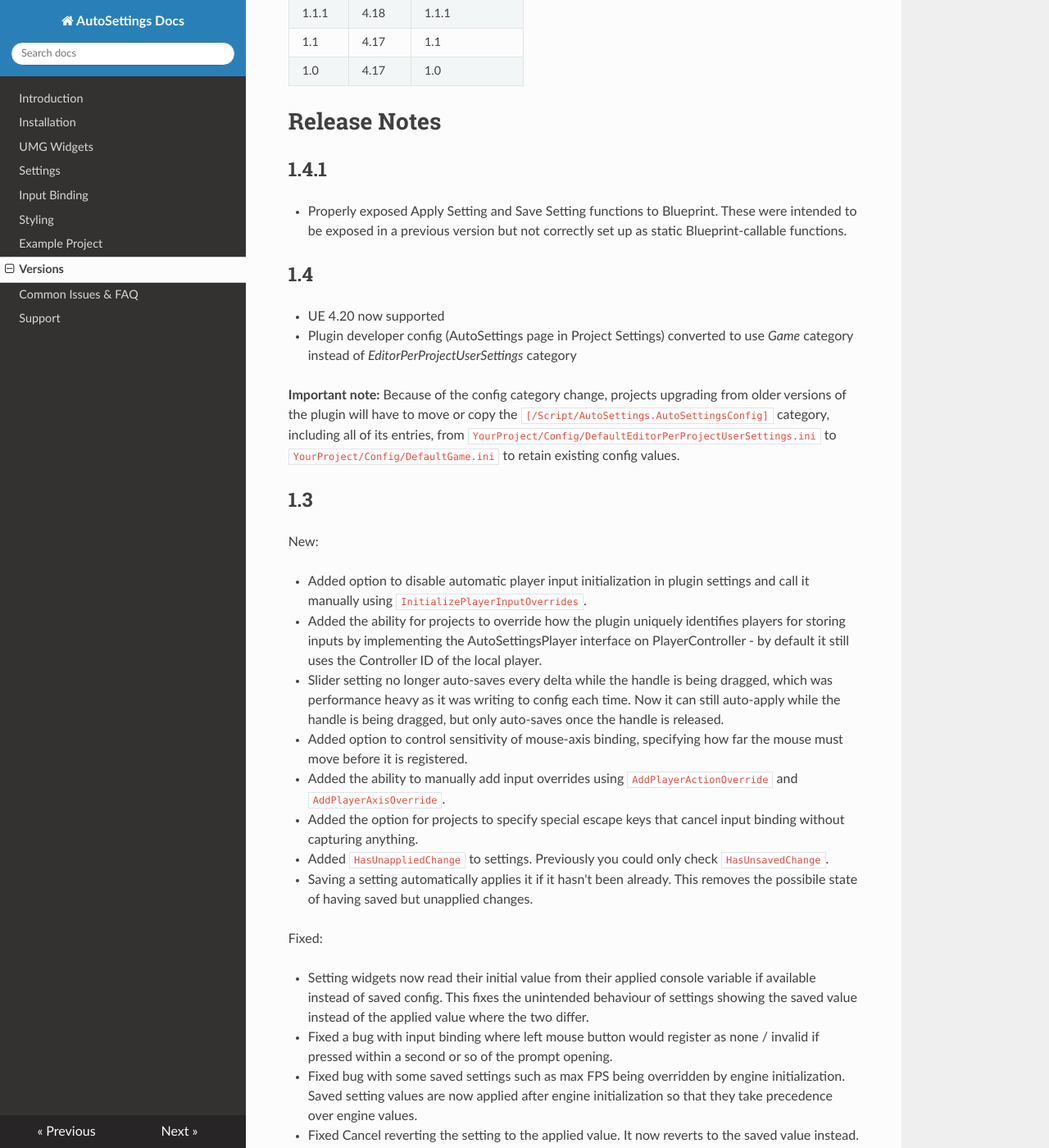
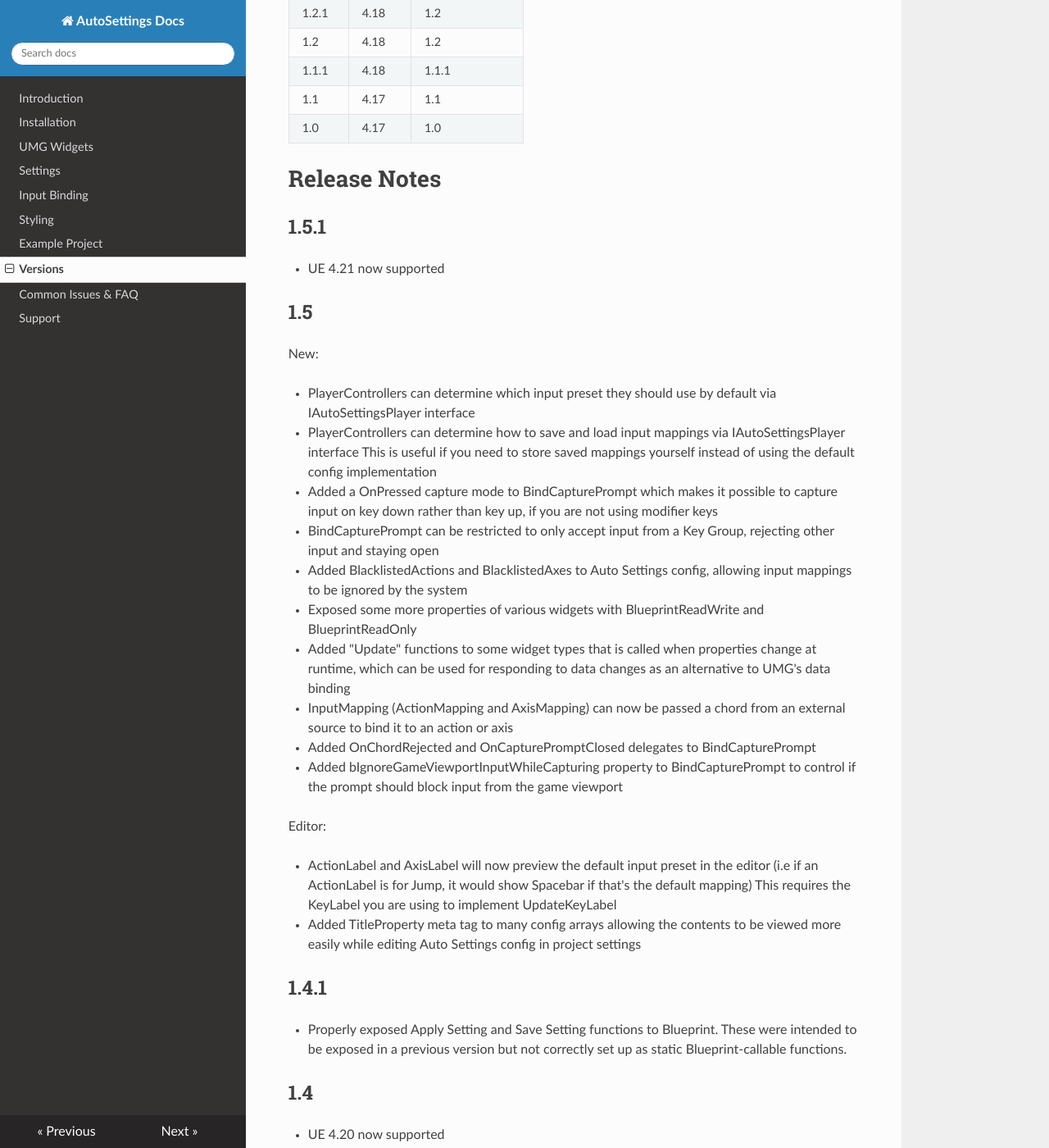
Before and after one commit to Acren/AutoSettings-Docs, an MkDocs documentation site: the page built from docs/versions.md, in a window 1280 px wide and 1400 px high, scrolled down 620 px. Shown: the whole window at 82% size. Built offline with MkDocs 1.6.1, drawn with Linux system fonts in a browser that asks for light colours; nearby versions of some CDN libraries; old or Windows-style settings are respelled for this version of MkDocs; some of the changed text lies outside the part shown.

```diff
--- a/docs/versions.md
+++ b/docs/versions.md
@@ -7,6 +7,8 @@ The example project does not always need to match, but it is recommended to use
 
 Plugin | Engine | Example Project
 ------ | ------ | ------------
+1.5.1  | 4.21   | 1.5.1
+1.5    | 4.20   | 1.5
 1.4.1  | 4.20   | 1.4.0.1
 1.4    | 4.20   | 1.4.0.1
 1.3    | 4.19   | 1.3
@@ -20,6 +22,33 @@ Plugin | Engine | Example Project
 1.0    | 4.17   | 1.0
 
 # Release Notes
+
+## 1.5.1
+
+- UE 4.21 now supported
+
+## 1.5
+
+New:
+
+- PlayerControllers can determine which input preset they should use by default via IAutoSettingsPlayer interface
+- PlayerControllers can determine how to save and load input mappings via IAutoSettingsPlayer interface
+This is useful if you need to store saved mappings yourself instead of using the default config implementation
+- Added a OnPressed capture mode to BindCapturePrompt which makes it possible to capture input on key down rather than key up, if you are not using modifier keys
+- BindCapturePrompt can be restricted to only accept input from a Key Group, rejecting other input and staying open
+- Added BlacklistedActions and BlacklistedAxes to Auto Settings config, allowing input mappings to be ignored by the system
+- Exposed some more properties of various widgets with BlueprintReadWrite and BlueprintReadOnly
+- Added "Update" functions to some widget types that is called when properties change at runtime, which can be used for responding to data changes as an alternative to UMG's data binding
+- InputMapping (ActionMapping and AxisMapping) can now be passed a chord from an external source to bind it to an action or axis
+- Added OnChordRejected and OnCapturePromptClosed delegates to BindCapturePrompt
+- Added bIgnoreGameViewportInputWhileCapturing property to BindCapturePrompt to control if the prompt should block input from the game viewport
+
+Editor:
+
+- ActionLabel and AxisLabel will now preview the default input preset in the editor
+(i.e if an ActionLabel is for Jump, it would show Spacebar if that's the default mapping)
+This requires the KeyLabel you are using to implement UpdateKeyLabel
+- Added TitleProperty meta tag to many config arrays allowing the contents to be viewed more easily while editing Auto Settings config in project settings
 
 ## 1.4.1
 
```
